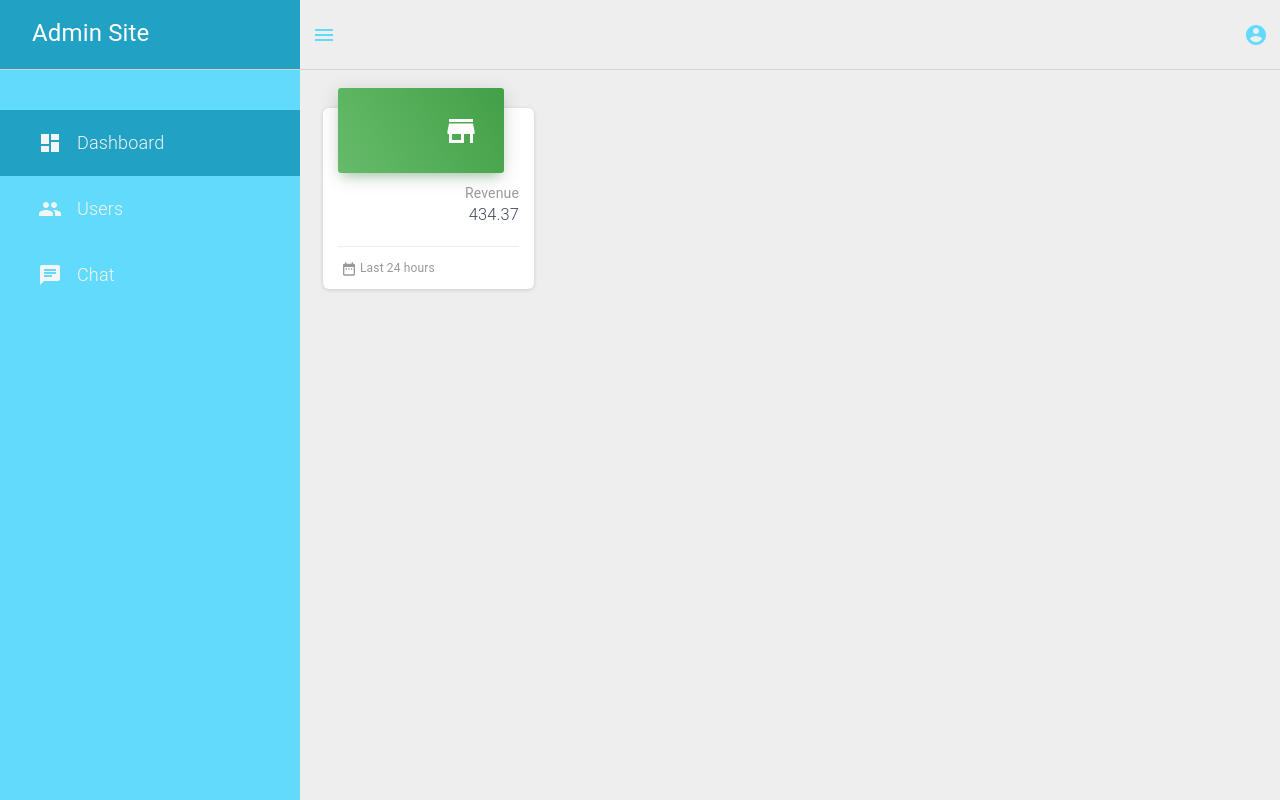
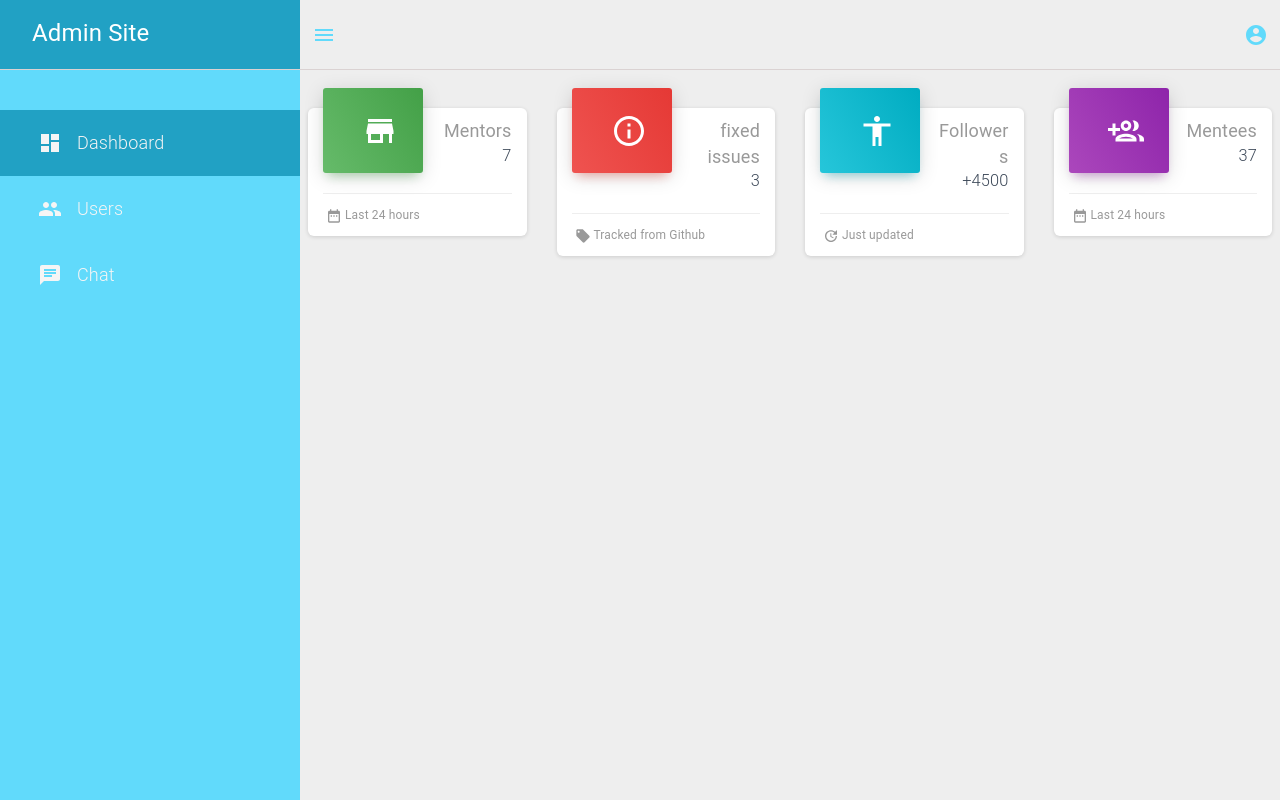
Before and after one commit to TapiwaMahachi/frontend-admin, a React (Create React App) app: page /admin/dashboard in a window 1280 px wide. Built offline with nearby package versions, Linux system fonts and the light colour scheme; sample sign-in values are in the browser's storage.

Commit message:
:fire: extra components

```diff
--- a/src/assets/tss/components/cardHeaderStyle.tsx
+++ b/src/assets/tss/components/cardHeaderStyle.tsx
@@ -63,7 +63,7 @@ function cardHeaderStyle(): StyleRules<string> {
       },
     },
     cardHeaderIcon: {
-      '&$successCardHeader': {
+      '&$successCardHeader,&$dangerCardHeader': {
         background: 'transparent',
         boxShadow: 'none',
       },
--- a/src/assets/tss/components/cardIconStyle.tsx
+++ b/src/assets/tss/components/cardIconStyle.tsx
@@ -1,3 +1,4 @@
+/* eslint-disable max-len */
 /* eslint-disable @typescript-eslint/explicit-function-return-type */
 /* eslint-disable @typescript-eslint/explicit-module-boundary-types */
 import { createStyles } from '@material-ui/core';
@@ -6,22 +7,28 @@ import
 {
   successCardHeader,
   primaryCardHeader,
+  infoCardHeader,
+  dangerCardHeader,
   grayColor,
 } from '../globalStyles';
 
 function cardIconStyle() {
   return createStyles({
     cardIcon: {
-      '&$successCardHeader,&$primaryCardHeader': {
+      '&$successCardHeader,&$primaryCardHeader,&$infoCardHeader,&$dangerCardHeader': {
         borderRadius: '3px',
         padding: '15px',
         marginTop: '-20px',
         marginRight: '15px',
         backgroundColor: grayColor[0],
+        width: '100px',
+        float: 'left',
       },
     },
     successCardHeader,
     primaryCardHeader,
+    infoCardHeader,
+    dangerCardHeader,
 
   });
 }
--- a/src/assets/tss/views/dashboardStyle.tsx
+++ b/src/assets/tss/views/dashboardStyle.tsx
@@ -31,7 +31,7 @@ function dashboardStyle(): StyleRules<string> {
     cardCategory: {
       color: grayColor[0],
       margin: '0',
-      fontSize: '14px',
+      fontSize: '18px',
       marginTop: '0',
       paddingTop: '10px',
       marginBottom: '0',
--- a/src/components/Card/Card.tsx
+++ b/src/components/Card/Card.tsx
@@ -9,22 +9,13 @@ import cardStyle from '../../assets/tss/components/cardStyle';
 interface cardProps extends WithStyles
 {
   children: React.ReactNode,
-  className?: any,
-  plain?: any,
-  profile?: any,
 }
 function Card({
   children,
   classes,
-  className,
-  plain,
-  profile,
 }: cardProps): React.ReactElement {
   const cardClasses = classNames({
     [classes.card]: true,
-    [classes.cardPlain]: plain,
-    [classes.cardProfile]: profile,
-    [className]: className !== undefined,
   });
   return (
     <div className={cardClasses}>
--- a/src/components/Grid/GridContainer.tsx
+++ b/src/components/Grid/GridContainer.tsx
@@ -1,13 +1,30 @@
 import * as React from 'react';
 import Grid from '@material-ui/core/Grid';
+import
+{
+  createStyles,
+  withStyles,
+  WithStyles,
+} from '@material-ui/core/styles/';
 
-function GridContainer({ children }: { children: React.ReactNode })
+const style = createStyles({
+  grid: {
+    margin: '0 -15px !important',
+    width: 'unset',
+    justifyContent: 'center',
+  },
+});
+interface GridProps extends WithStyles
+{
+  children: React.ReactNode,
+}
+function GridContainer({ children, classes }: GridProps)
     : React.ReactElement {
   return (
-    <Grid container>
+    <Grid container className={classes.grid}>
       {children}
     </Grid>
   );
 }
 
-export default GridContainer;
+export default withStyles(style)(GridContainer);
--- a/src/views/Dashboard/DashboardPage.tsx
+++ b/src/views/Dashboard/DashboardPage.tsx
@@ -1,6 +1,9 @@
 import * as React from 'react';
 import { withStyles, WithStyles } from '@material-ui/core/styles';
-import { DateRange, Store } from '@material-ui/icons';
+import {
+  Accessibility, DateRange, LocalOffer, Store, Update, InfoOutlined,
+  GroupAddOutlined,
+} from '@material-ui/icons';
 
 import Card from '../../components/Card/Card';
 import CardFooter from '../../components/Card/CardFooter';
@@ -21,8 +24,59 @@ function Dashboard({ classes }: WithStyles): React.ReactElement {
               <CardIcon color="success">
                 <Store />
               </CardIcon>
-              <p className={classes.cardCategory}>Revenue</p>
-              <h3 className={classes.cardTitle}>434.37</h3>
+              <p className={classes.cardCategory}>Mentors</p>
+              <h3 className={classes.cardTitle}>7</h3>
+            </CardHeader>
+            <CardFooter stats>
+              <div className={classes.stats}>
+                <DateRange />
+                Last 24 hours
+              </div>
+            </CardFooter>
+          </Card>
+        </GridItem>
+        <GridItem>
+          <Card>
+            <CardHeader color="danger" stats icon>
+              <CardIcon color="danger">
+                <InfoOutlined />
+              </CardIcon>
+              <p className={classes.cardCategory}>fixed issues</p>
+              <h3 className={classes.cardTitle}>3</h3>
+            </CardHeader>
+            <CardFooter stats>
+              <div className={classes.stats}>
+                <LocalOffer />
+                Tracked from Github
+              </div>
+            </CardFooter>
+          </Card>
+        </GridItem>
+        <GridItem>
+          <Card>
+            <CardHeader color="info" stats icon>
+              <CardIcon color="info">
+                <Accessibility />
+              </CardIcon>
+              <p className={classes.cardCategory}>Followers</p>
+              <h3 className={classes.cardTitle}>+4500</h3>
+            </CardHeader>
+            <CardFooter stats>
+              <div className={classes.stats}>
+                <Update />
+                Just updated
+              </div>
+            </CardFooter>
+          </Card>
+        </GridItem>
+        <GridItem>
+          <Card>
+            <CardHeader color="primary" stats icon>
+              <CardIcon color="primary">
+                <GroupAddOutlined />
+              </CardIcon>
+              <p className={classes.cardCategory}>Mentees</p>
+              <h3 className={classes.cardTitle}>37</h3>
             </CardHeader>
             <CardFooter stats>
               <div className={classes.stats}>
```
